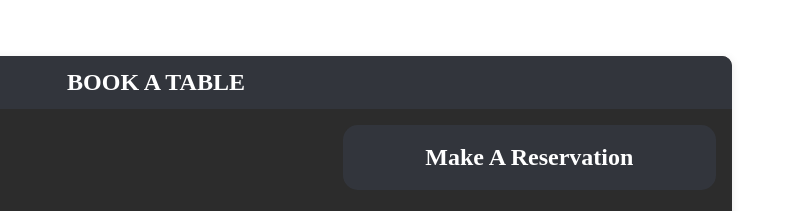
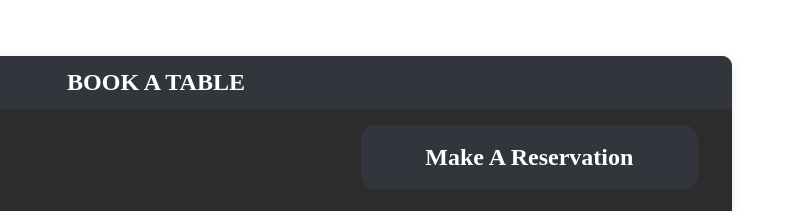
Before and after one commit to Mayufisha/Little-Lemon-Restaurant, a plain HTML site: page index.html in a window 1280 px wide. Shown: the part 1420-1631 px from the top of the page, 484-1280 px from the left. Drawn offline with Linux system fonts and the light colour scheme.

Commit message:
Update style.css

```diff
--- a/style.css
+++ b/style.css
@@ -199,6 +199,9 @@ nav li a:hover{
     background-color: #34373fe5;
     padding: 0.8em;
     border-radius: 0.625em ;
+    margin-right: auto;
+    margin-left: auto;
+    width: 80%;
     text-align: center;
     margin-bottom: 1em;
 
```
